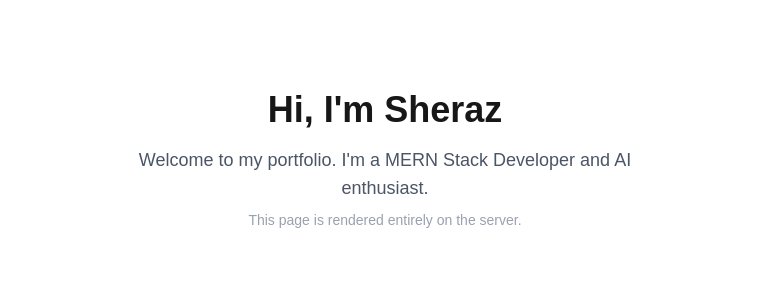
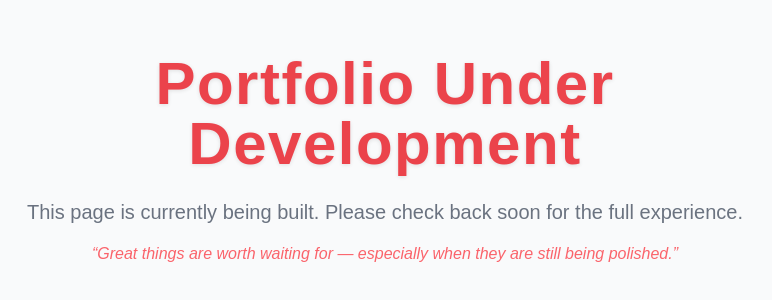
Before and after one commit to sheraz61/Portfolio, a Next.js app: page / in a window 1280 px wide. Shown: the part 240-540 px from the top of the page, without its empty margins (255-1027 px from the left). Built offline with nearby package versions, Linux system fonts and the light colour scheme.

Commit message:
update homepage content and styling for portfolio under development

```diff
--- a/src/app/page.tsx
+++ b/src/app/page.tsx
@@ -1,13 +1,17 @@
 export default function Home() {
   return (
-    <main className="min-h-screen flex flex-col justify-center items-center px-6 text-center">
-      <h1 className="text-4xl font-bold mb-4">Hi, I&apos;m Sheraz</h1>
-      <p className="text-lg text-gray-600 max-w-xl">
-        Welcome to my portfolio. I&apos;m a MERN Stack Developer and AI enthusiast.
-      </p>
-      <p className="text-sm text-gray-400 mt-2">
-        This page is rendered entirely on the server.
-      </p>
+    <main className="min-h-screen flex items-center justify-center px-6 text-center bg-gray-50">
+      <div className="max-w-3xl animate-[pulse_2s_ease-in-out_infinite]">
+        <h1 className="text-4xl sm:text-6xl font-black tracking-wide text-red-600 drop-shadow-sm">
+          Portfolio Under Development
+        </h1>
+        <p className="mt-6 text-lg sm:text-xl text-gray-700">
+          This page is currently being built. Please check back soon for the full experience.
+        </p>
+        <p className="mt-4 text-sm sm:text-base italic text-red-500">
+          “Great things are worth waiting for — especially when they are still being polished.”
+        </p>
+      </div>
     </main>
   );
 }
```
